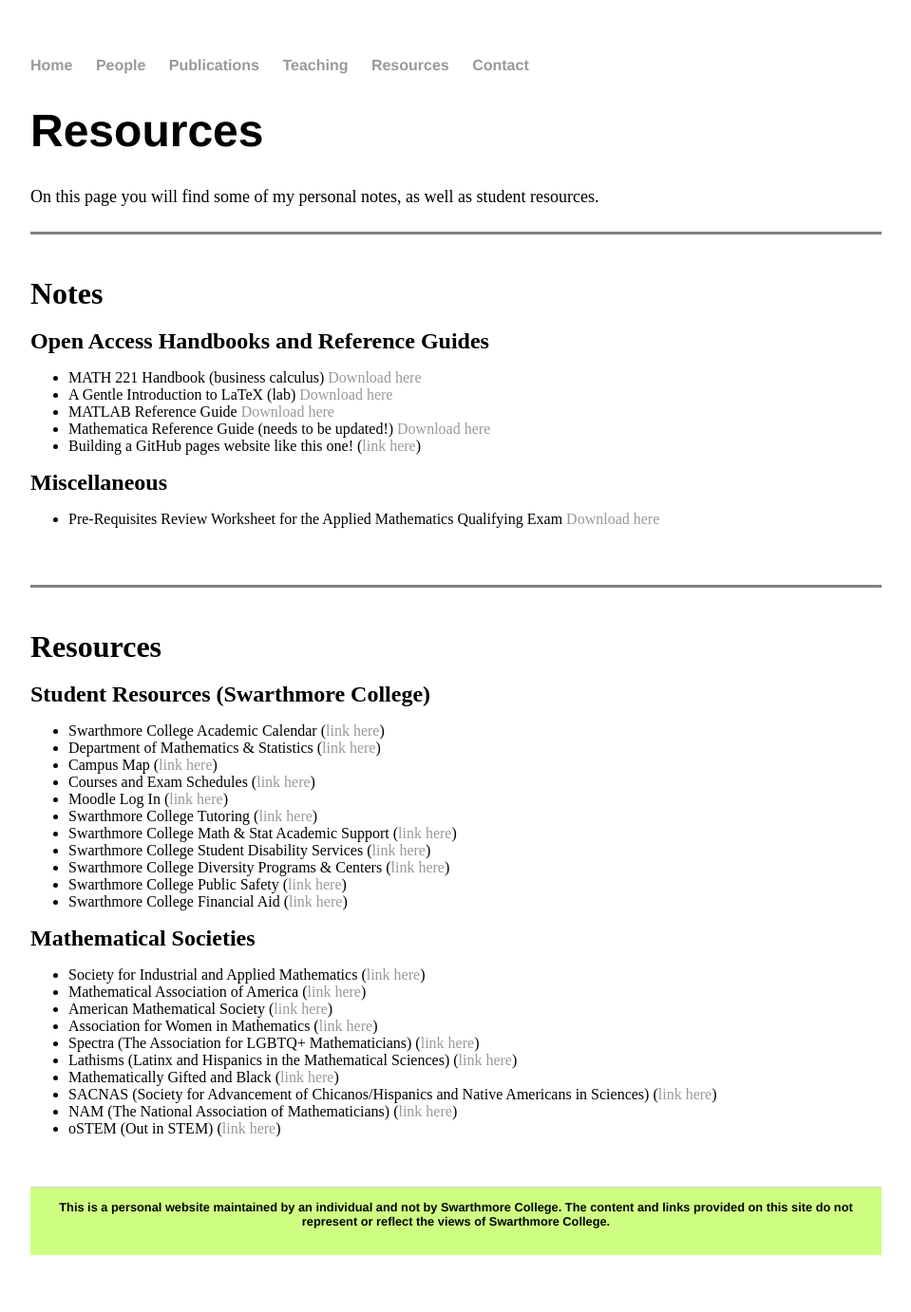
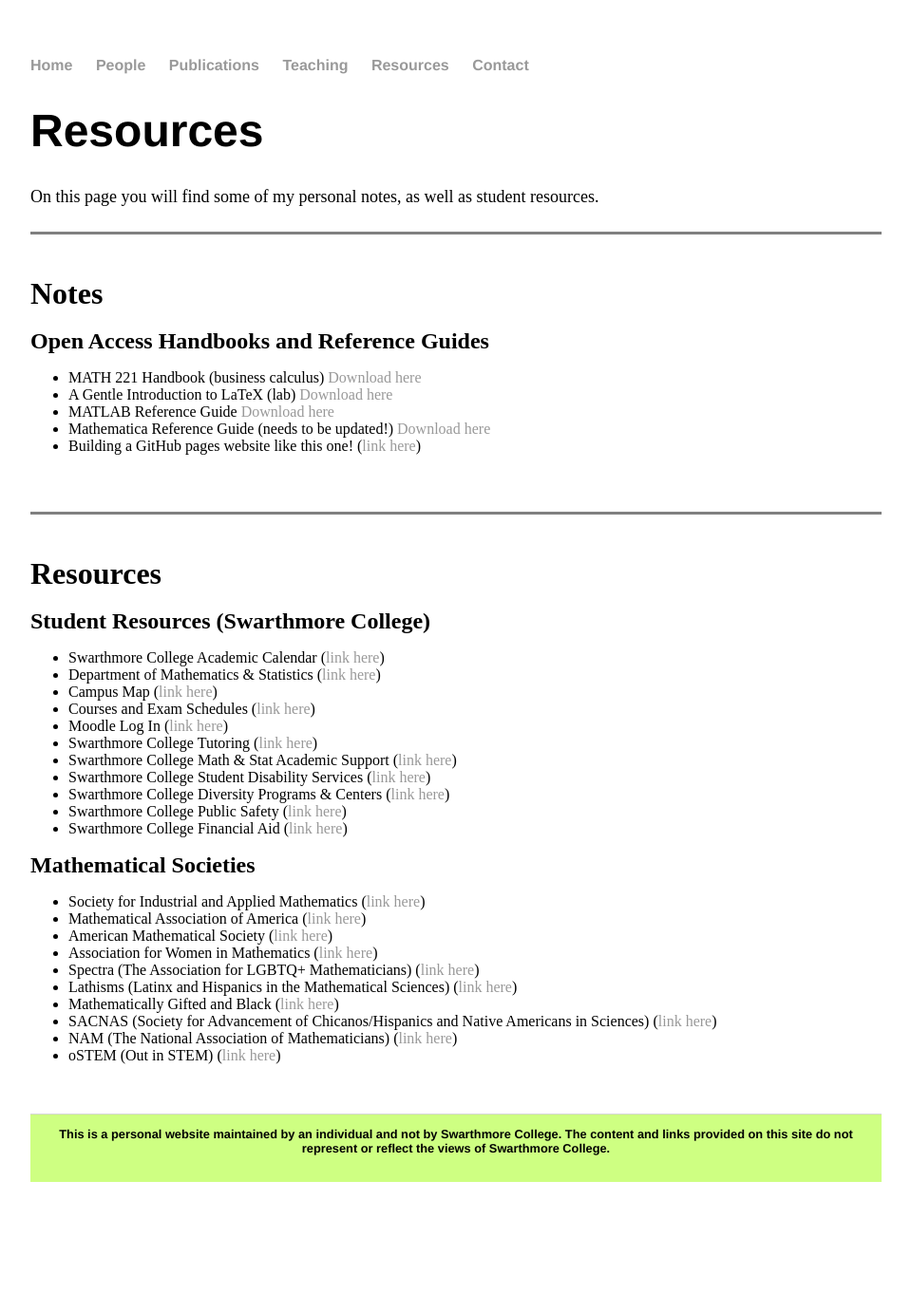
Before and after one commit to jhknakao/jhknakao.github.io, a Jekyll site: the page built from notes.html, in a window 1280 px wide. Shown: the whole page at 95% size, without its empty margins (160-1119 px from the left). Built offline with Jekyll 4.4.1, drawn with Linux system fonts in a browser that asks for light colours; after the commit the page ends 1305 px from its top, so only the background shows below that.

Commit message:
Update notes.html

```diff
--- a/notes.html
+++ b/notes.html
@@ -23,12 +23,6 @@
 		<li>Mathematica Reference Guide (needs to be updated!) <a href="files/guides/MathematicaGuide.pdf" class="download" title="Download Mathematica Guide">Download here</a></li>
 		<li>Building a GitHub pages website like this one! (<a href="http://jmcglone.com/guides/github-pages/">link here</a>)</li>
 	</ul>
-
-	<font size="5"><b>Miscellaneous</b></font>
-	<ul>
-		<li>Pre-Requisites Review Worksheet for the Applied Mathematics Qualifying Exam <a href="files/Wkst_0.pdf" class="download" title="Download worksheet">Download here</a></li>
-	</ul>
-
 	<br>
 	<br>
 	<hr size="3" noshade>
```
